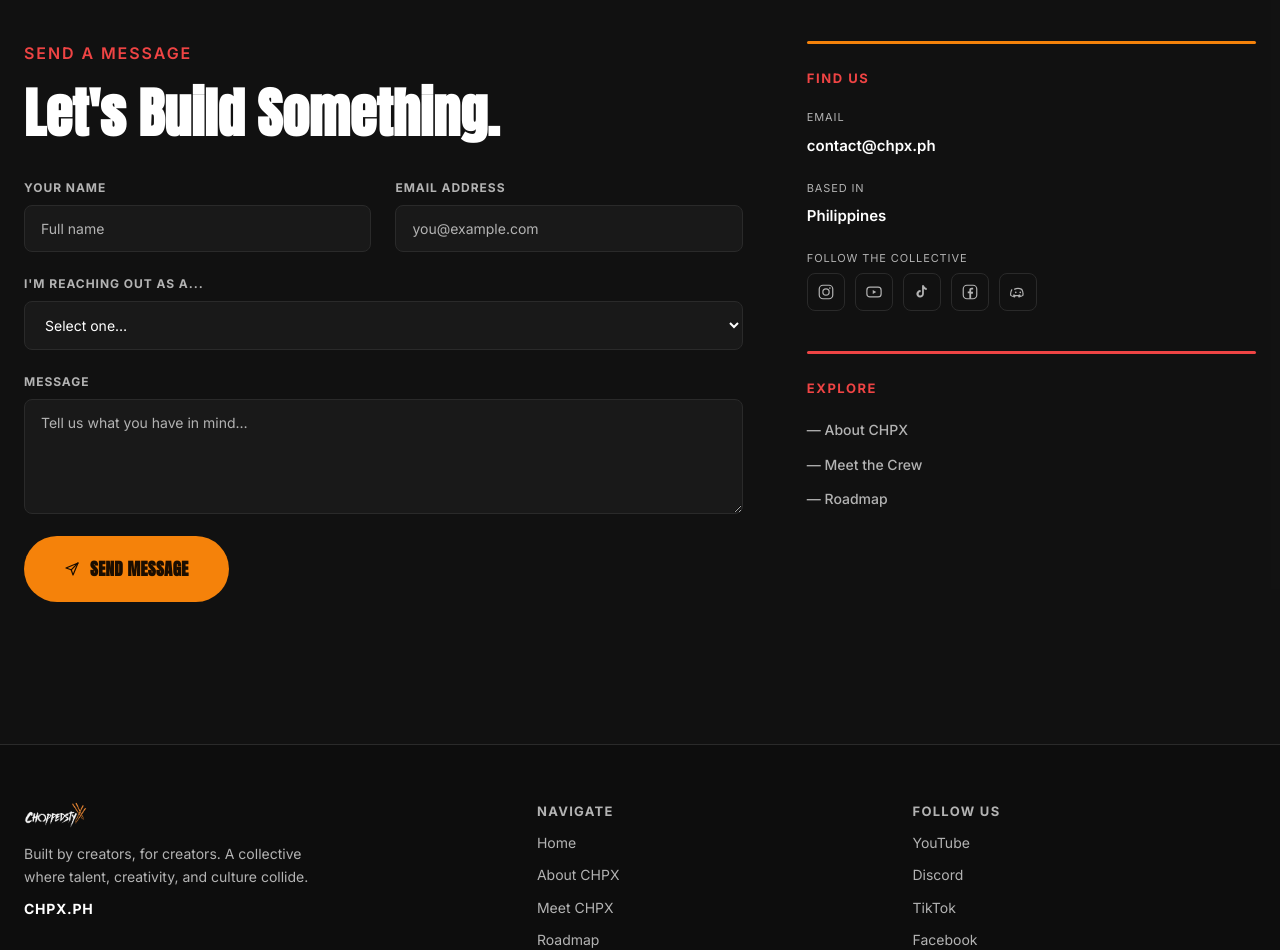
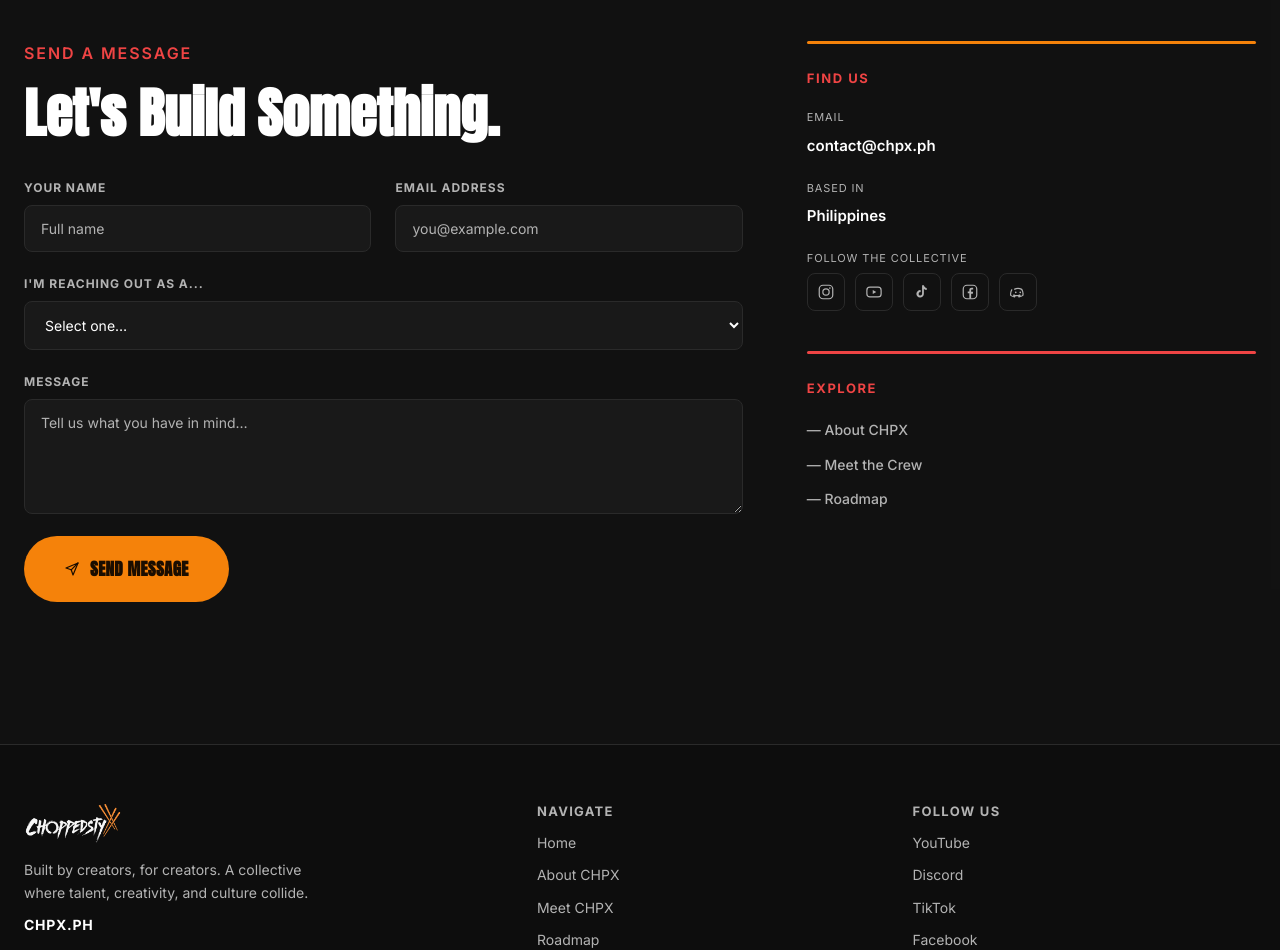
Before and after one commit to Jisi04/chpx-website, a React (Vite) app in the folder web/: page / in a window 1280 px wide. Shown: the part 5851-6801 px from the top of the page. Built offline with nearby package versions, Linux system fonts and the light colour scheme.

Commit message:
Increase footer logo size

```diff
--- a/web/src/styles.css
+++ b/web/src/styles.css
@@ -878,7 +878,7 @@
 }
 
 .footer-logo {
-  height: 28px;
+  height: 44px;
   width: auto;
   display: block;
 }
```
